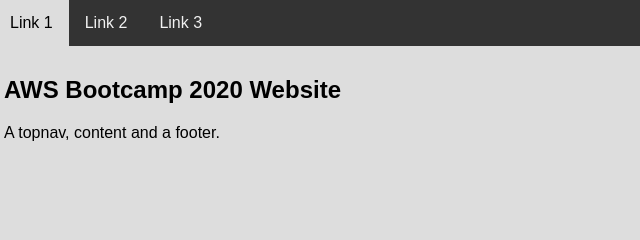
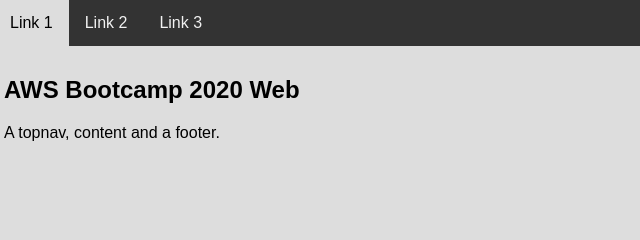
Before and after one commit to WahabShah23/Bootcamp2020-aws, a plain HTML site: page index.html in a window 1280 px wide. Shown: the top 240 px of the page, 6-646 px from the left. Drawn offline with Linux system fonts and the light colour scheme.

Commit message:
update index.html

```diff
--- a/index.html
+++ b/index.html
@@ -60,7 +60,7 @@
 </div>
 
 <div class="content">
-  <h2>AWS Bootcamp 2020 Website</h2>
+  <h2>AWS Bootcamp 2020 Web</h2>
   <p>A topnav, content and a footer.</p>
 </div>
 
```
